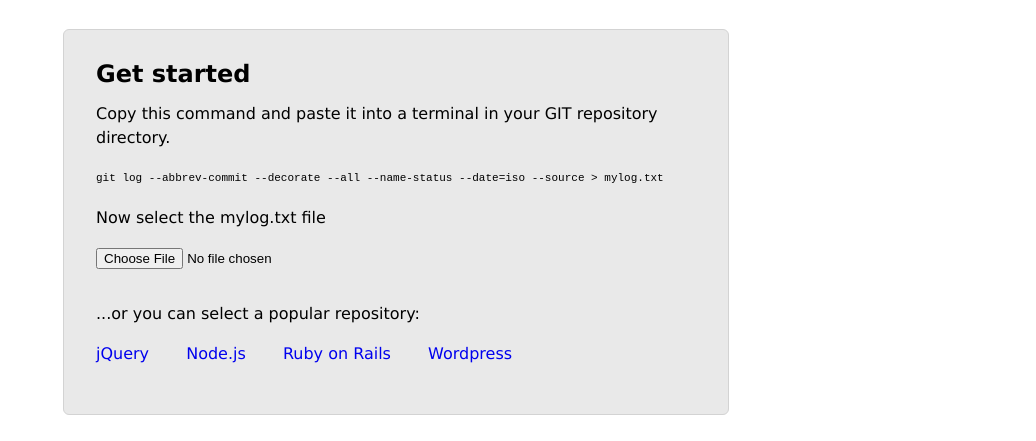
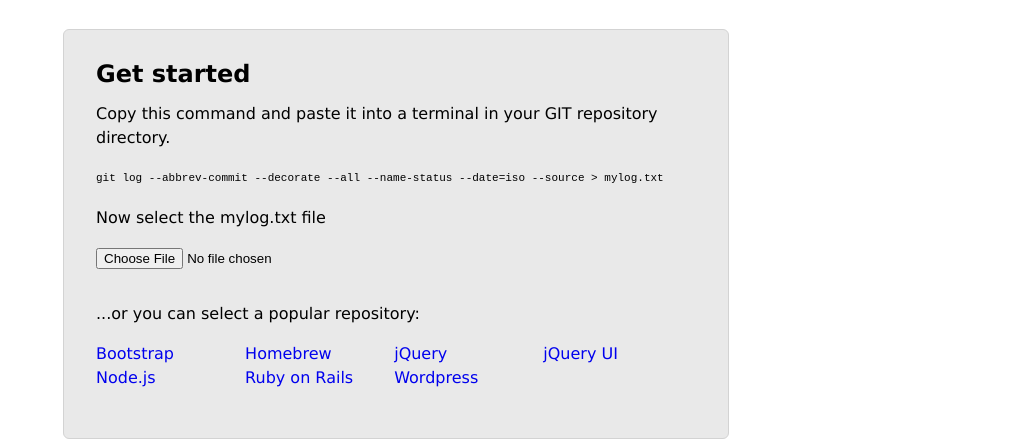
Before and after one commit to zgrossbart/busfactor, a plain HTML site: page index.html in a window 1280 px wide. Shown: the part 366-807 px from the top of the page, without its empty margins (244-1280 px from the left). Drawn offline with nearby package versions, Linux system fonts and the light colour scheme.

Commit message:
Tweaked some styling and added a few more samples.

```diff
--- a/busfactor.css
+++ b/busfactor.css
@@ -33,7 +33,9 @@ div.mainText {
 }
 
 #logLinks a {
-    margin-right: 2em;
+    white-space: nowrap;
+    min-width: 9em;
+    display: inline-block;
 }
 
 #logErrCont {
--- a/index.html
+++ b/index.html
@@ -59,7 +59,10 @@
             <p style="margin-top: 2em;">...or you can select a popular repository:</p>
 
             <p id="logLinks">
+                <a href="sample/bootstrap.log">Bootstrap</a>
+                <a href="sample/homebrew.log">Homebrew</a>
                 <a href="sample/jquery.log">jQuery</a>
+                <a href="sample/jqueryui.log">jQuery UI</a>
                 <a href="sample/node.log">Node.js</a>
                 <a href="sample/rails.log">Ruby on Rails</a>
                 <a href="sample/wordpress.log">Wordpress</a>
```
Also changed, not shown: 3 other files.
